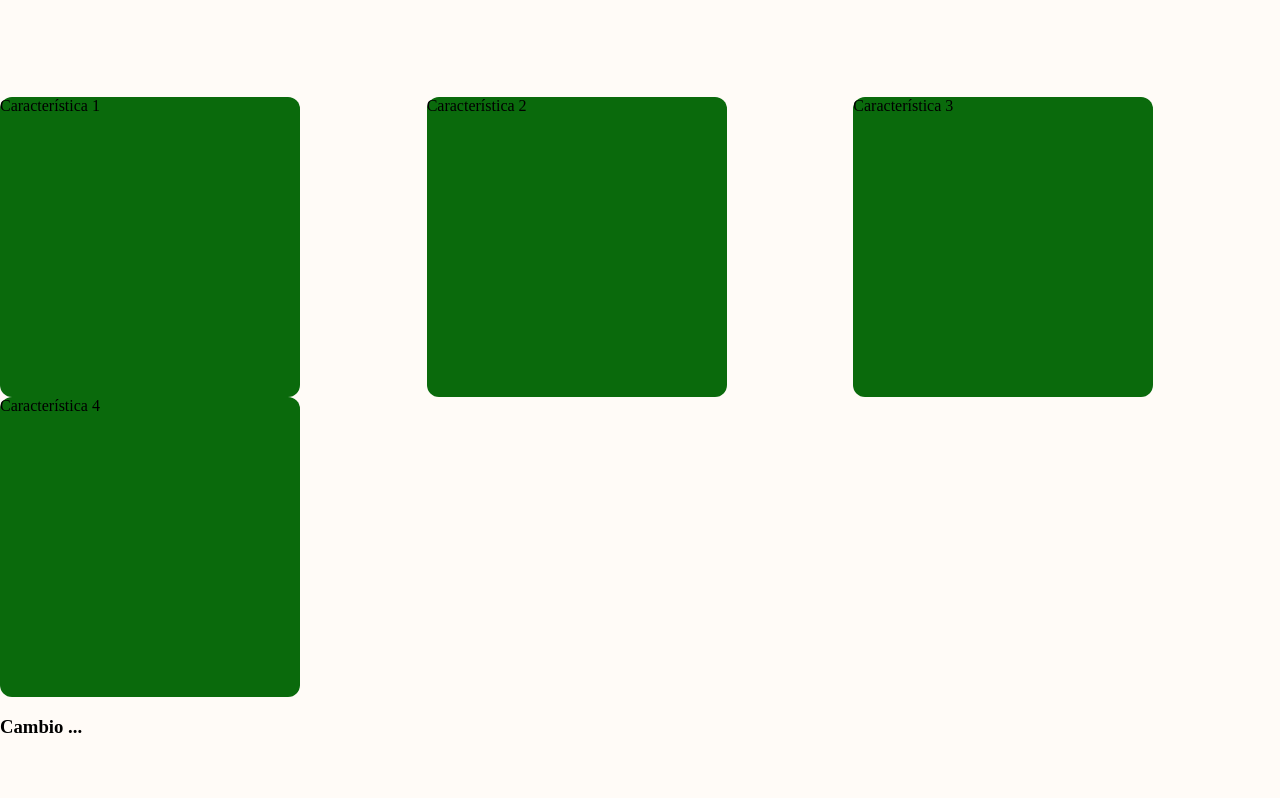
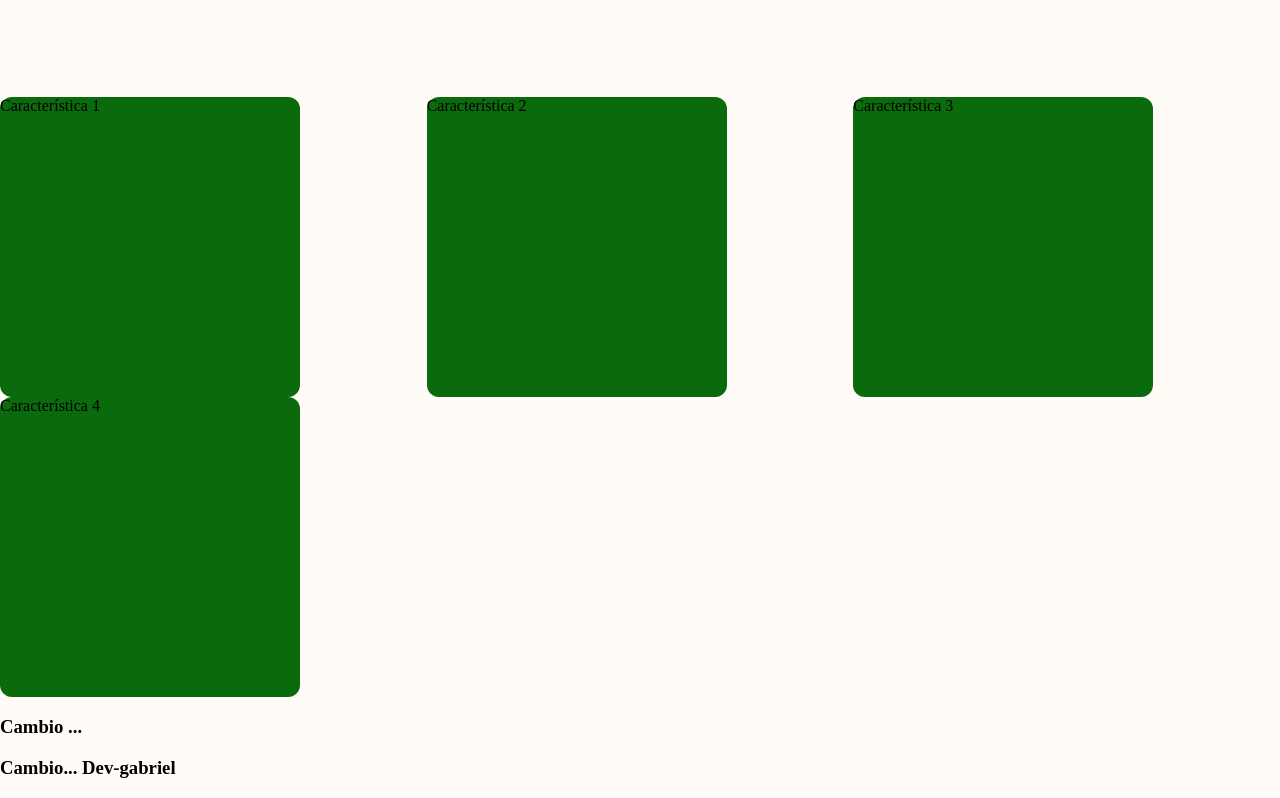
Before and after one commit to SnkLara/MatchaBadu, a plain HTML site: page index.html in a window 1280 px wide. Shown: the part 1347-2145 px from the top of the page. Before the commit the page ends 2104 px from the top, so only its background shows below. Drawn offline with Linux system fonts and the light colour scheme.

Commit message:
cambio Dev-gabriel

```diff
--- a/index.html
+++ b/index.html
@@ -104,5 +104,6 @@
     </section>
     <!--Casos de exito-->
     <h3> Cambio ...</h3>
+    <h3>Cambio... Dev-gabriel</h3>
   </body>
 </html>
```
